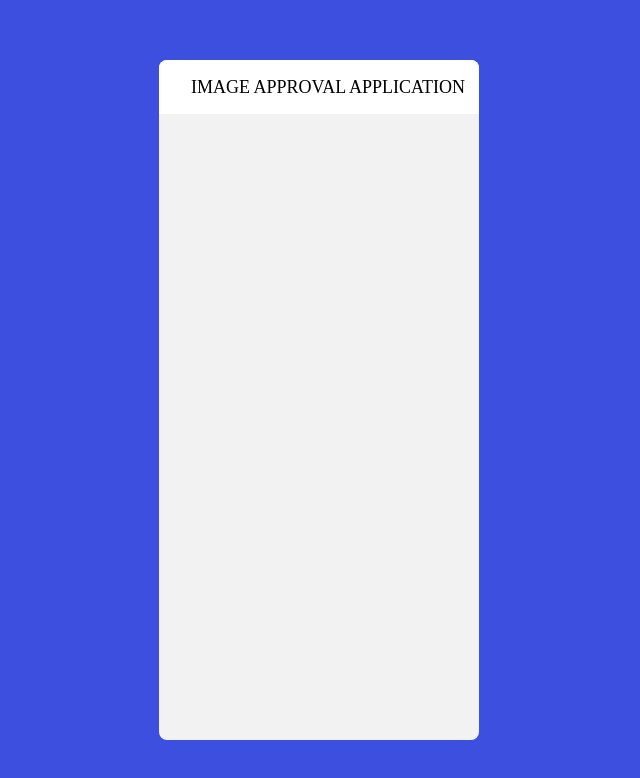
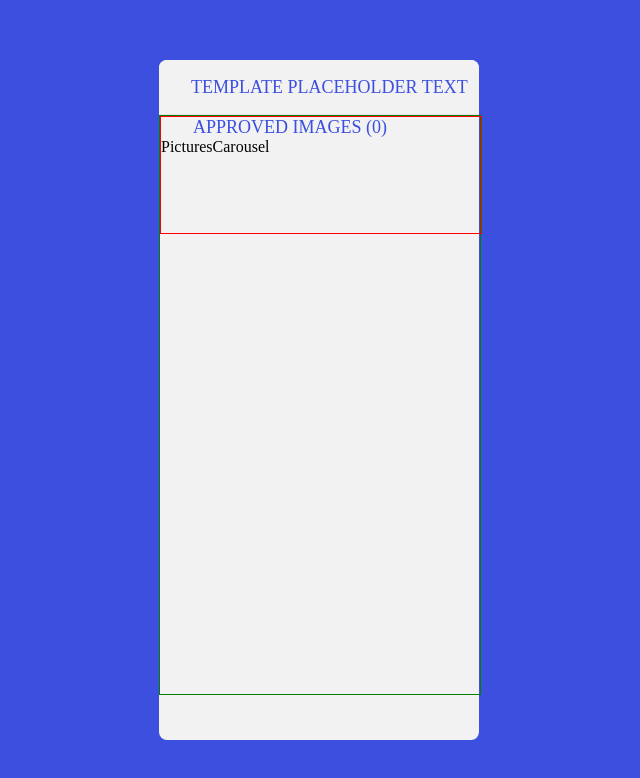
Before and after one commit to dszyszek/image-approval-app, a React app: page / in a window 1280 px wide. Shown: the top 778 px of the page, without its empty margins (321-961 px from the left). Built offline with nearby package versions, Linux system fonts and the light colour scheme.

Commit message:
Use new components

```diff
--- a/src/templates/PictureTemplate/PictureTemplate.js
+++ b/src/templates/PictureTemplate/PictureTemplate.js
@@ -2,24 +2,35 @@ import React from "react";
 import { ThemeProvider } from "@material-ui/core";
 import { createTheme } from "@material-ui/core/styles";
 import PropTypes from "prop-types";
+import merge from "lodash/merge";
 
 import defaultThemeConfig, {
   MainBox,
   PictureTemplateWrapper,
-  headerStyles,
+  headerStylesFactory,
 } from "./styles";
 import { Header } from "../../molecules";
+import { toUpperCase } from "../../utils";
+import { ApprovePictures } from "../../organisms";
 
-const PictureTemplate = ({ themeConfig, data }) => {
-  const theme = createTheme(themeConfig);
+const PictureTemplate = ({ themeConfig, data: { headerText } }) => {
+  const finalTheme = merge(defaultThemeConfig, themeConfig);
+
+  const theme = createTheme(finalTheme);
+  const headerStyles = headerStylesFactory(theme);
+
+  const finalHeaderText = headerText || "Template placeholder text";
+  const finalHeaderTextTransformed = toUpperCase(finalHeaderText);
+
   return (
     <ThemeProvider theme={theme}>
       <MainBox xs={12}>
         <PictureTemplateWrapper>
           <Header
             styles={headerStyles}
-            headerText="IMAGE APPROVAL APPLICATION"
+            headerText={finalHeaderTextTransformed}
           />
+          <ApprovePictures />
         </PictureTemplateWrapper>
       </MainBox>
     </ThemeProvider>
@@ -27,7 +38,7 @@ const PictureTemplate = ({ themeConfig, data }) => {
 };
 
 PictureTemplate.defaultProps = {
-  themeConfig: defaultThemeConfig,
+  themeConfig: {},
   data: {},
 };
 
--- a/src/templates/PictureTemplate/styles.js
+++ b/src/templates/PictureTemplate/styles.js
@@ -9,11 +9,16 @@ const defaultThemeConfig = {
       darkBlue: "#3c4fde",
       main: "#f2f2f2",
     },
-    fonts: {},
+    font: {
+      main: "#3c4fde",
+    },
+    border: {
+      lightGrey: "#e1e1e1",
+    },
   },
 };
 
-export const headerStyles = {
+export const headerStylesFactory = (theme) => ({
   wrapper: {
     width: "100%",
     height: "8%",
@@ -21,12 +26,16 @@ export const headerStyles = {
     display: "flex",
     justifyContent: "flex-start",
     alignItems: "center",
+    backgroundColor: theme.custom.background.main,
+    borderBottom: `1px solid ${theme.custom.border.lightGrey}`,
   },
   text: {
     marginLeft: "10%",
     fontSize: "18px",
+    color: theme.custom.font.main,
+    // font: """,
   },
-};
+});
 
 export const MainBox = withTheme(styled(Box)`
   background-color: ${({ theme }) => theme.custom.background.darkBlue};
```
